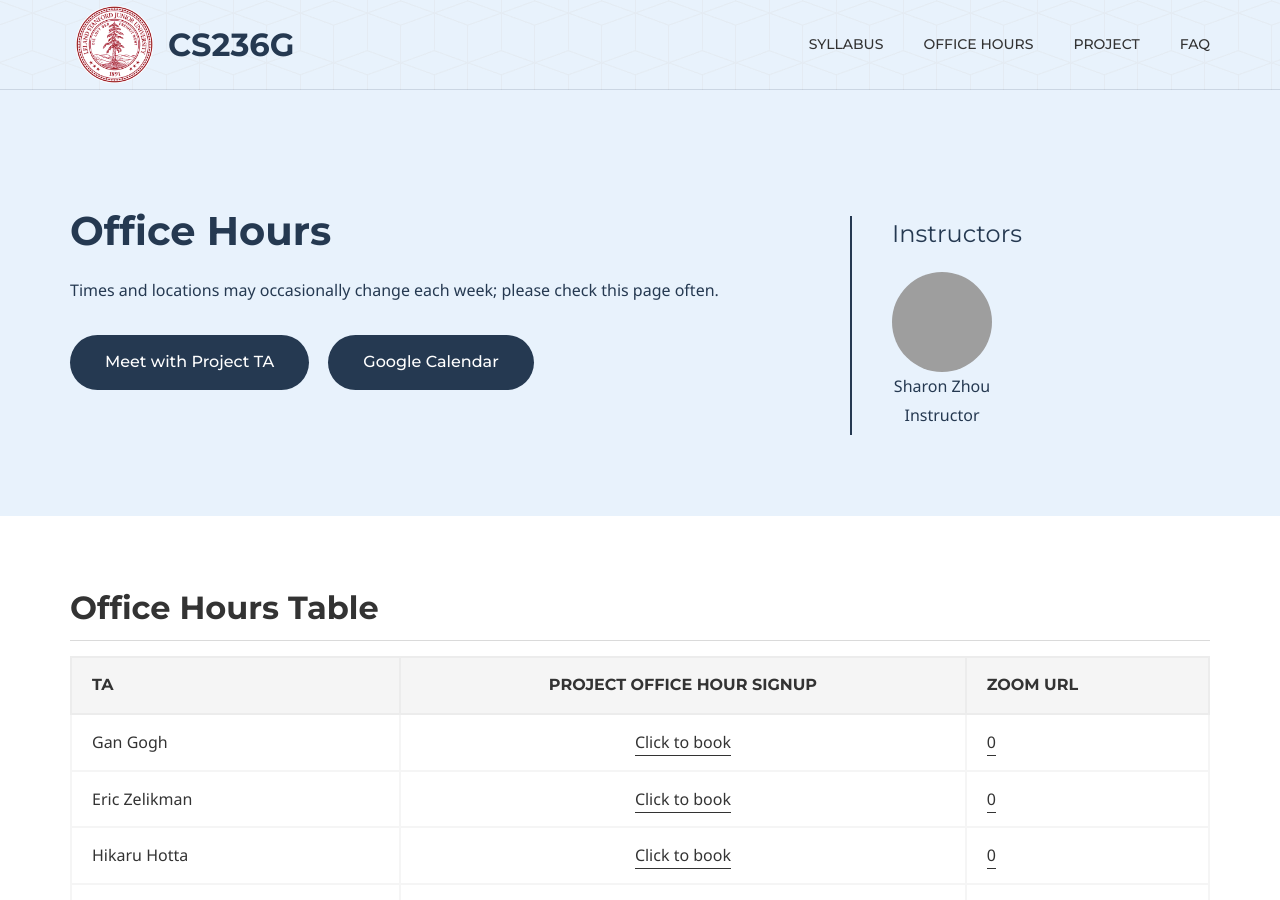
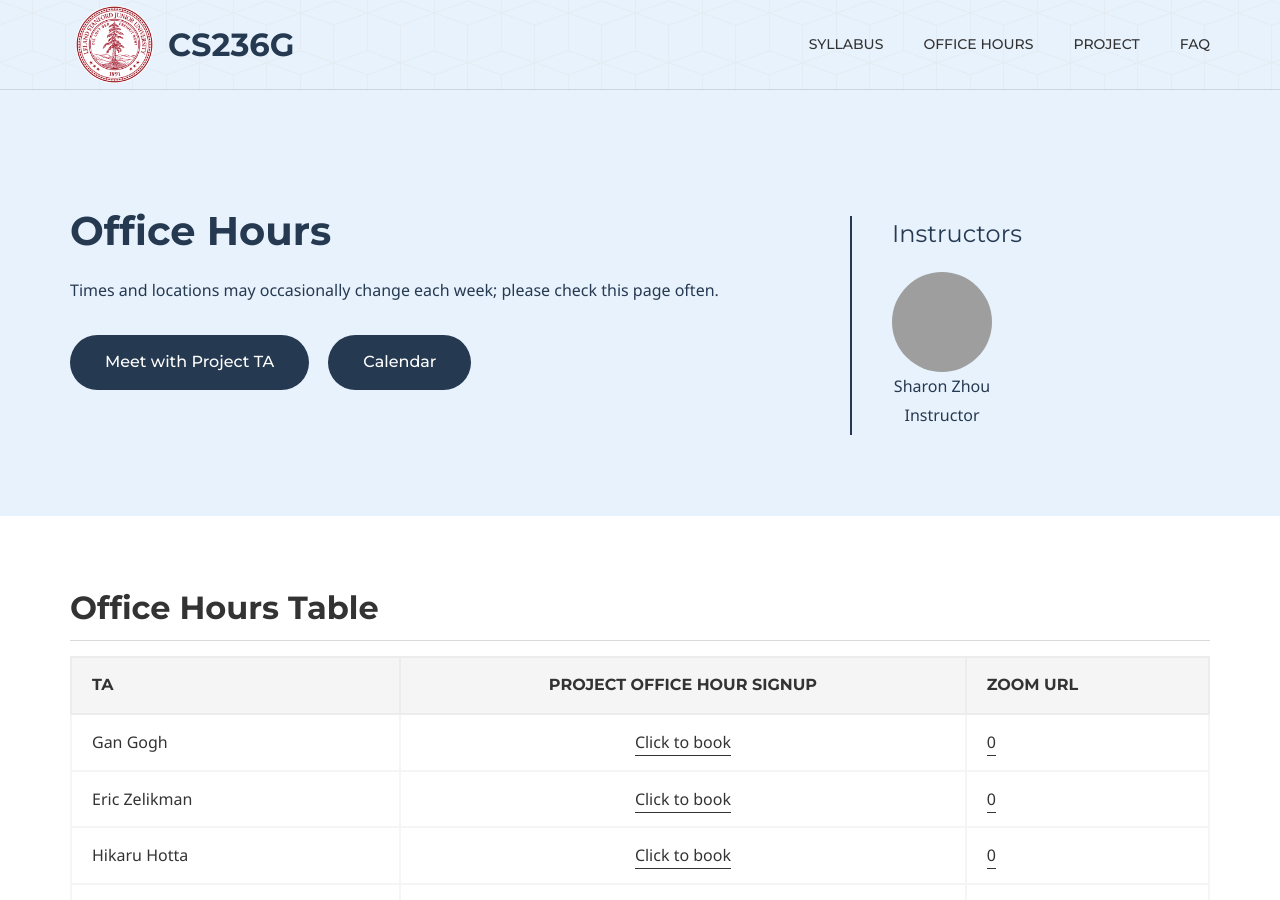
Before and after one commit to sharonzhou/CS236G, a Jekyll site: the page built from officehours.md, in a window 1280 px wide and 900 px high. Built offline with Jekyll 4.4.1, drawn with Linux system fonts in a browser that asks for light colours; grey boxes are pictures that could not be loaded.

```diff
--- a/_config.yml
+++ b/_config.yml
@@ -86,9 +86,9 @@
             external_url: false
         google_cal:
             icon:
-            content: Google Calendar
+            content: Calendar
             url: '/officehours/#calendar'
-            external_url: True
+            external_url: false
     staff:
         - name: Sharon Zhou
           type: Instructor
```
